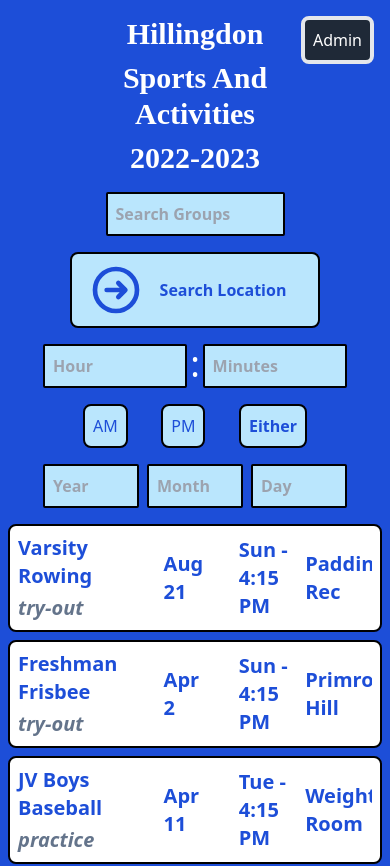
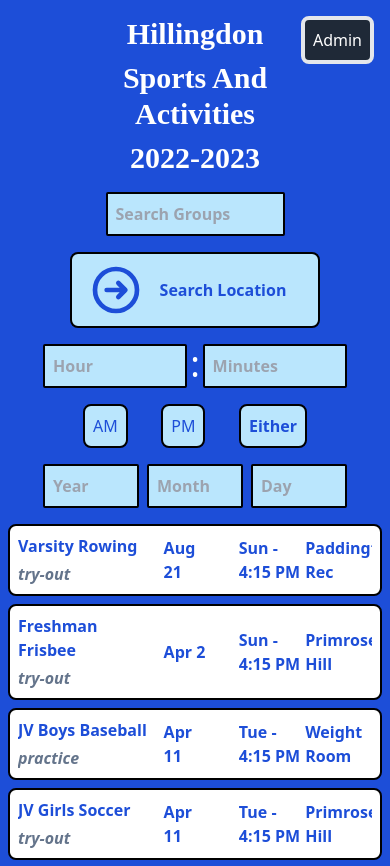
Before and after one commit to shelbey25/HillingdonAthleticSchedule, a Next.js app: page / in a window 390 px wide. Shown: the top 866 px of the page. Built offline with nearby package versions, Linux system fonts and the light colour scheme.

Commit message:
phoneSizing

```diff
--- a/src/components/Standout.tsx
+++ b/src/components/Standout.tsx
@@ -83,10 +83,10 @@ const Standout: React.FC<Props> = ({
                 className="flex flex-col tablet:flex-row justify-start"
                 style={{ width: `${600 / 15}%` }}
               >
-                <h1 className="font-bold text-xl text-start text-blue-700 font-bold">
+                <h1 className="font-bold text-base tablet:text-xl text-start overflow-hidden text-blue-700 font-bold">
                   {info.group}
                 </h1>
-                <h1 className="pl-0 pt-1 tablet:pt-0 tablet:pl-4 italic text-xl text-start text-slate-500 font-bold">
+                <h1 className="pl-0 pt-1 tablet:pt-0 tablet:pl-4 italic text-base tablet:text-xl text-start text-slate-500 overflow-hidden font-bold">
                   {info.sideNote}
                 </h1>
               </div>
@@ -95,7 +95,7 @@ const Standout: React.FC<Props> = ({
                 className="flex justify-start"
                 style={{ width: `${200 / 15}%` }}
               >
-                <h1 className="text-xl pl-1 text-start text-blue-700 font-bold">
+                <h1 className="text-base tablet:text-xl pl-1 text-start text-blue-700 font-bold overflow-hidden">
                   {info.month.substring(0, 3)} {info.day}
                 </h1>
               </div>
@@ -103,7 +103,7 @@ const Standout: React.FC<Props> = ({
                 className="flex pl-8 justify-start"
                 style={{ width: `${400 / 15}%` }}
               >
-                <h1 className="text-xl text-start text-blue-700 font-bold">
+                <h1 className="text-base tablet:text-xl text-start text-blue-700 font-bold overflow-hidden">
                   {dayWeek[`${info.date.getDay().toString()}`].substring(0, 3)}{" "}
                   - {info.hour}:{info.minute} {info.dayNight}
                 </h1>
@@ -112,7 +112,7 @@ const Standout: React.FC<Props> = ({
                 className="flex justify-start"
                 style={{ width: `${300 / 15}%` }}
               >
-                <h1 className="pl-1 text-xl text-start text-blue-700 font-bold text-clip overflow-hidden">
+                <h1 className="pl-1 text-base tablet:text-xl text-start text-blue-700 font-bold text-clip overflow-hidden">
                   {info.location}
                 </h1>
               </div>
```
